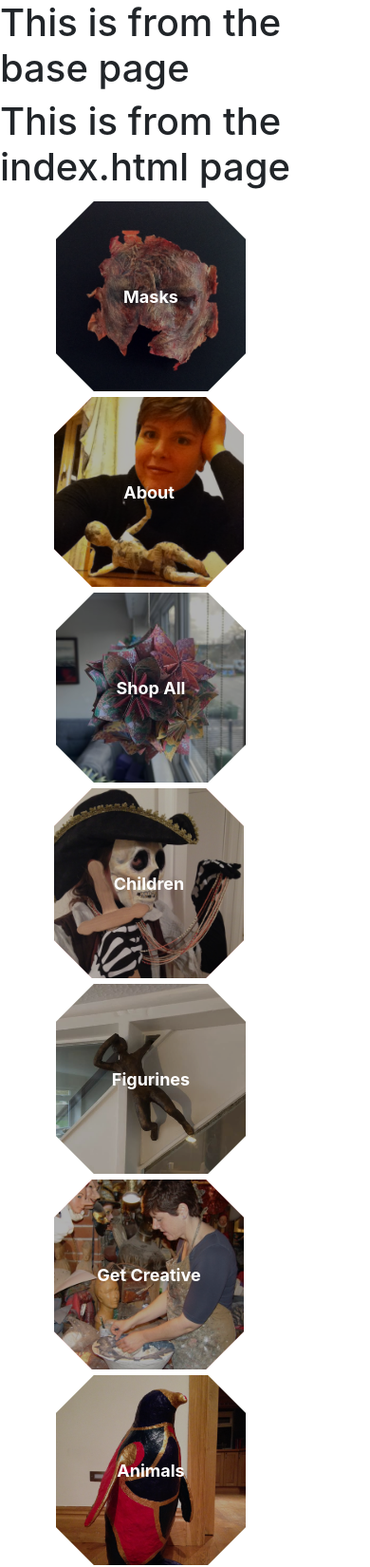
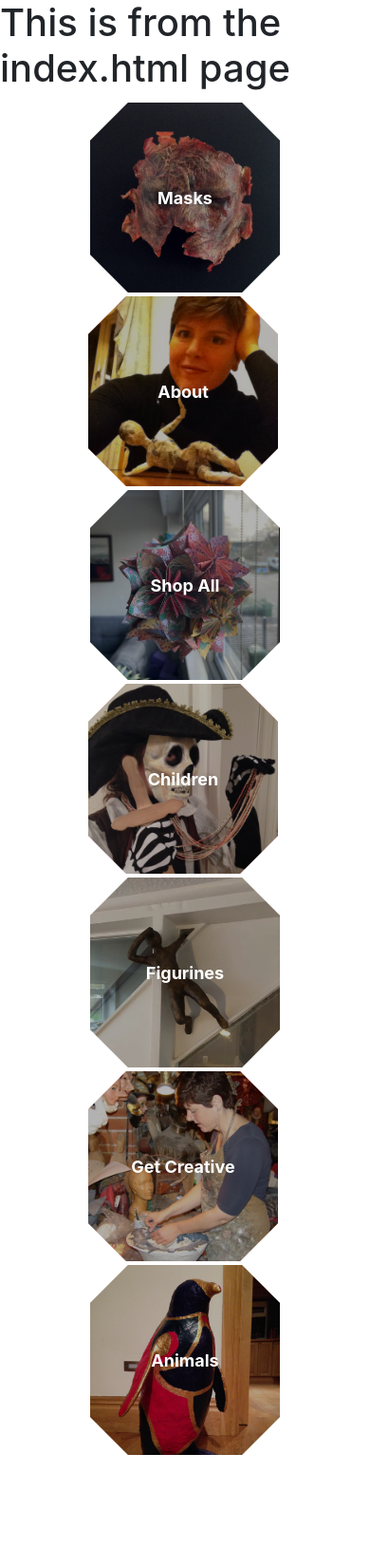
Before and after one commit to leah-jala/NEW-paperdreams, a Django app: template home/templates/home/index.html in a window 390 px wide. Shown: the whole page at 95% size. After the commit the page ends 1532 px from the top, so only its background shows below. Run offline with Django 3.2, Linux system fonts and the light colour scheme; the template is opened without the code that fills it, so the values that code supplies are empty.

Commit message:
Adjust images for small screens, fix spacing problems

```diff
--- a/home/static/home/css/home.css
+++ b/home/static/home/css/home.css
@@ -13,7 +13,6 @@
 
 .container {
   font-size: 0; /*disable white space between inline block element */
-  margin-left: 80px;
 }
 
 .hexagon {
@@ -21,7 +20,6 @@
   width: var(--s);
   margin: var(--m);
   height: calc(var(--s) * 1.1547);
-  display: inline-block;
   font-size: initial;
   clip-path: polygon(0% 25%, 0% 75%, 50% 100%, 100% 75%, 100% 25%, 50% 0%);
   background: #eca1a6;
@@ -100,7 +98,8 @@
 }
 
 
-@media (max-width: 436px) {
+
+@media (max-width: 542px) {
   .container {
     margin: 0 auto;
   }
@@ -119,6 +118,7 @@
     width: calc(var(--s) * 0.2);
     height: 100%;
     shape-outside: none;
+    float: none;
   }
 }
 
@@ -153,5 +153,10 @@
 }
 }
 
-
+@media (max-width: 295px) {
+  .hexagon {
+    clip-path: none;
+    max-inline-size: 100%;
+}
+}
 /* Hexagon credits: https://css-tricks.com/hexagons-and-beyond-flexible-responsive-grid-patterns-sans-media-queries/ */
--- a/templates/base.html
+++ b/templates/base.html
@@ -21,7 +21,7 @@
     <link rel="stylesheet" href="{% static 'css/base.css' %}">
 
   {% endblock %}
-  <h1>This is from the base page</h1>
+
   {% block extra_css %}
   {% endblock %}
 
```
